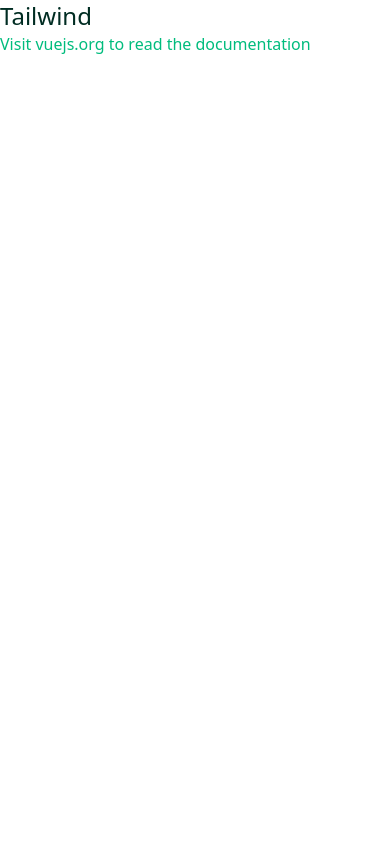
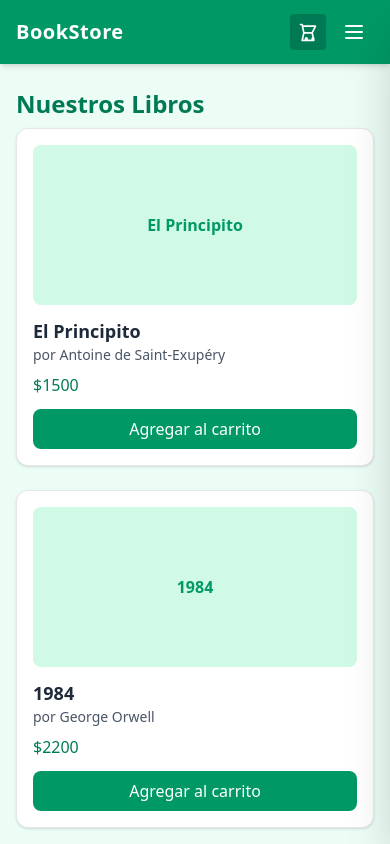
Before and after one commit to BAIVI2004/vue-login-its, a Vue app: page / in a window 390 px wide. Shown: the top 844 px of the page. Built offline with nearby package versions, Linux system fonts and the light colour scheme.

Commit message:
tienda_lista

```diff
--- a/src/App.vue
+++ b/src/App.vue
@@ -1,12 +1,20 @@
-<script setup lang="ts"></script>
+<script setup lang="ts">
+import Navbar from './components/Navbar.vue';
+import CartSidebar from './components/CartSidebar.vue';
+import { ref } from 'vue';
+
+const isCartOpen = ref(false);
+
+</script>
 
 <template>
-  <!-- insertamos clases tailwind para ver si funciona -->
-  <h1 class="text-2xl text-emerald-950">Tailwind</h1>
-  <p class="text-emerald-500">
-    Visit <a href="https://vuejs.org/" target="_blank" rel="noopener">vuejs.org</a> to read the
-    documentation
-  </p>
+  <div class="min-h-screen bg-emerald-50 text-gray-800">
+    <Navbar @toggle-cart="isCartOpen = !isCartOpen" />
+    <main class="container mx-auto px-4 py-6">
+      <RouterView />
+    </main>
+    <CartSidebar :open="isCartOpen" @close="isCartOpen = false" />
+  </div>
 </template>
 
 <style scoped></style>
--- /dev/null
+++ b/src/components/Book.vue
@@ -0,0 +1,25 @@
+<script setup lang="ts">
+import type { Book } from '@/models/Book';
+import { defineProps } from 'vue';
+
+const props = defineProps<{ book: Book }>()
+
+</script>
+
+<template>
+    <div class="bg-white border border-gray-200 rounded-xl shadow-sm p-4 hover:shadow-md transition">
+        <div class="h-40 bg-emerald-100 rounded-lg flex items-center justify-center text-emerald-600 font-bold">
+            {{ book.title }}
+        </div>
+        <h3 class="text-lg font-semibold mt-3">{{ book.title }}</h3>
+        <p class="text-sm text-gray-600">por {{ book.author }}</p>
+        <p class="mt-2 text-emerald-700 font-medium">${{ book.price }}</p>
+        <button class="mt-3 w-full bg-emerald-600 text-white py-2 rounded-lg hover:bg-emerald-700 transition">
+            Agregar al carrito
+        </button>
+    </div>
+</template>
+
+
+
+<style scoped></style>
--- /dev/null
+++ b/src/components/CartSidebar.vue
@@ -0,0 +1,60 @@
+<script setup lang="ts">
+import { defineProps, defineEmits } from 'vue'
+
+const props = defineProps<{ open: boolean }>()
+const emit = defineEmits(['close'])
+</script>
+
+<template>
+    <!-- Overlay -->
+    <div v-if="open" @click="emit('close')" class="fixed inset-0 bg-black bg-opacity-40 transition-opacity z-40"></div>
+
+    <!-- Sidebar -->
+    <aside
+        class="fixed top-0 right-0 h-full w-80 bg-white shadow-2xl transform transition-transform duration-300 z-50 flex flex-col"
+        :class="open ? 'translate-x-0' : 'translate-x-full'">
+        <!-- Header -->
+        <div class="flex justify-between items-center p-4 border-b border-gray-200">
+            <h2 class="text-lg font-semibold text-emerald-700">Tu Carrito</h2>
+            <button @click="emit('close')" class="text-gray-500 hover:text-gray-700">
+                <svg xmlns="http://www.w3.org/2000/svg" class="h-6 w-6" fill="none" viewBox="0 0 24 24"
+                    stroke="currentColor">
+                    <path stroke-linecap="round" stroke-linejoin="round" stroke-width="2" d="M6 18L18 6M6 6l12 12" />
+                </svg>
+            </button>
+        </div>
+
+        <!-- Lista de libros -->
+        <div class="flex-1 overflow-y-auto p-4 space-y-4">
+            <div v-for="n in 3" :key="n"
+                class="flex items-center justify-between bg-emerald-50 border border-emerald-100 p-3 rounded-lg">
+                <div>
+                    <h3 class="font-medium text-gray-800">Libro {{ n }}</h3>
+                    <p class="text-sm text-gray-500">$ {{ n * 2000 }}</p>
+                </div>
+                <button class="text-red-500 hover:text-red-700">
+                    <svg xmlns="http://www.w3.org/2000/svg" class="h-5 w-5" fill="none" viewBox="0 0 24 24"
+                        stroke="currentColor">
+                        <path stroke-linecap="round" stroke-linejoin="round" stroke-width="2"
+                            d="M6 18L18 6M6 6l12 12" />
+                    </svg>
+                </button>
+            </div>
+        </div>
+
+        <!-- Totales -->
+        <div class="p-4 border-t border-gray-200 bg-emerald-100">
+            <div class="flex justify-between mb-2">
+                <span class="font-medium text-gray-700">Total de items:</span>
+                <span>3</span>
+            </div>
+            <div class="flex justify-between mb-4">
+                <span class="font-medium text-gray-700">Total:</span>
+                <span class="font-semibold text-emerald-700">$6000</span>
+            </div>
+            <button class="w-full bg-emerald-600 text-white py-2 rounded-lg hover:bg-emerald-700 transition">
+                Finalizar compra
+            </button>
+        </div>
+    </aside>
+</template>
--- /dev/null
+++ b/src/components/Navbar.vue
@@ -0,0 +1,57 @@
+<script setup lang="ts">
+
+import { defineEmits, ref } from 'vue'
+const emit = defineEmits(['toggle-cart'])
+const isOpen = ref(false)
+
+</script>
+
+<template>
+    <nav class="bg-emerald-600 shadow-md text-white">
+        <div class="container mx-auto flex items-center justify-between px-4 py-3">
+            <h1 class="text-xl font-semibold tracking-wide">BookStore</h1>
+
+            <div class="hidden md:flex space-x-6">
+                <a href="#" class="hover:text-emerald-200">Inicio</a>
+                <a href="#" class="hover:text-emerald-200">Libros</a>
+                <a href="#" class="hover:text-emerald-200">Contacto</a>
+            </div>
+
+            <div class="flex items-center space-x-2">
+                <!-- Botón carrito -->
+                <button @click="emit('toggle-cart')"
+                    class="relative p-2 bg-emerald-700 rounded-sm hover:bg-emerald-800">
+
+                    <!-- ACA INDICAMOS EN EL ICONO DEL CARRO CUANTOS LIBROS HAY EN EL CARRO -->
+                    <!-- CAMBIAR 'false' por sintaxis: si hay mas de 0 -> true -->
+                    <div v-if="false"
+                        class="p-1 h-4 bg-red-600 rounded-full text-white absolute z-10 -top-2 -right-2 flex justify-center items-center text-sm font-semibold">
+                        <!-- VARIABLE PARA INDICAR CANTIDAD VA ACA -->
+                    </div>
+
+                    <svg xmlns="http://www.w3.org/2000/svg" class="h-5 w-5 text-white" fill="none" viewBox="0 0 24 24"
+                        stroke="currentColor">
+                        <path stroke-linecap="round" stroke-linejoin="round" stroke-width="2"
+                            d="M3 3h2l.4 2M7 13h10l4-8H5.4M7 13L5.4 5M7 13l-2 9h14l-2-9M10 21a1 1 0 100-2 1 1 0 000 2zm8 0a1 1 0 100-2 1 1 0 000 2z" />
+                    </svg>
+                </button>
+
+                <!-- Botón móvil -->
+                <button @click="isOpen = !isOpen" class="md:hidden p-2 focus:outline-none">
+                    <svg xmlns="http://www.w3.org/2000/svg" class="h-6 w-6" fill="none" viewBox="0 0 24 24"
+                        stroke="currentColor">
+                        <path stroke-linecap="round" stroke-linejoin="round" stroke-width="2"
+                            d="M4 6h16M4 12h16M4 18h16" />
+                    </svg>
+                </button>
+            </div>
+        </div>
+
+        <!-- Menú móvil -->
+        <div v-if="isOpen" class="md:hidden px-4 pb-3 space-y-2 bg-emerald-700">
+            <a href="#" class="block py-1 hover:text-emerald-200">Inicio</a>
+            <a href="#" class="block py-1 hover:text-emerald-200">Libros</a>
+            <a href="#" class="block py-1 hover:text-emerald-200">Contacto</a>
+        </div>
+    </nav>
+</template>
--- /dev/null
+++ b/src/mock/books.ts
@@ -0,0 +1,10 @@
+export const books = [
+    { id: 1, title: 'El Principito', author: 'Antoine de Saint-Exupéry', price: 1500 },
+    { id: 2, title: '1984', author: 'George Orwell', price: 2200 },
+    { id: 3, title: 'Cien años de soledad', author: 'Gabriel García Márquez', price: 2800 },
+    { id: 4, title: 'Fahrenheit 451', author: 'Ray Bradbury', price: 1800 },
+    { id: 5, title: 'Amanecer Rojo', author: 'Pierce Brown', price: 3200 },
+    { id: 6, title: 'Cita con Rama', author: 'Arthur C. Clarke', price: 2700 },
+    { id: 7, title: 'H. Potter y el prisionero de Azkaban', author: 'J. K. Rowling', price: 3500 },
+    { id: 8, title: 'Nacidos de la Bruma', author: 'Brandon Sanderson', price: 4200 },
+]
--- /dev/null
+++ b/src/models/Book.ts
@@ -0,0 +1,11 @@
+export interface Book {
+    id: number,
+    title: string,
+    author: string,
+    price: number,
+}
+
+export interface BookInCart extends Book {
+    // BookInCart hereda Book y se le agrega 'qty' que representa la cantidad de libros en el carro
+    qty: number
+}
--- /dev/null
+++ b/src/pages/BookStore.vue
@@ -0,0 +1,22 @@
+<script setup lang="ts">
+import { books } from '@/mock/books';
+import { computed, onMounted } from 'vue';
+import { useBookStore } from '@/stores/bookStore';
+import Book from '@/components/Book.vue';
+const store = useBookStore();
+
+onMounted(() => {
+    store.setInitialData(books)
+})
+const availableBooks = computed(() => store.getBooks)
+
+</script>
+
+<template>
+    <section>
+        <h2 class="text-2xl font-semibold mb-2 text-emerald-700">Nuestros Libros</h2>
+        <div class="grid grid-cols-1 sm:grid-cols-2 md:grid-cols-3 lg:grid-cols-4 gap-6">
+            <Book v-for="book in availableBooks" :key="book.id" :book="book" />
+        </div>
+    </section>
+</template>
--- a/src/router/index.ts
+++ b/src/router/index.ts
@@ -1,8 +1,11 @@
+import BookStore from '@/pages/BookStore.vue'
 import { createRouter, createWebHistory } from 'vue-router'
 
 const router = createRouter({
   history: createWebHistory(import.meta.env.BASE_URL),
-  routes: [],
+  routes: [
+    { path: '/', component: BookStore }
+  ],
 })
 
 export default router
--- /dev/null
+++ b/src/stores/bookStore.ts
@@ -0,0 +1,28 @@
+import type { Book } from "@/models/Book";
+import { defineStore } from "pinia";
+
+interface BookState {
+    isLoading: boolean,
+    data: Book[],
+    error: string | null,
+}
+
+export const useBookStore = defineStore('book',
+    {
+        state: (): BookState => ({
+            isLoading: false,
+            data: [],
+            error: null
+        }),
+        actions: {
+            setInitialData(books: Book[]) {
+                this.data = books
+            }
+        },
+        getters: {
+            getBooks(): Book[] {
+                return this.data
+            }
+        }
+    }
+)
```
